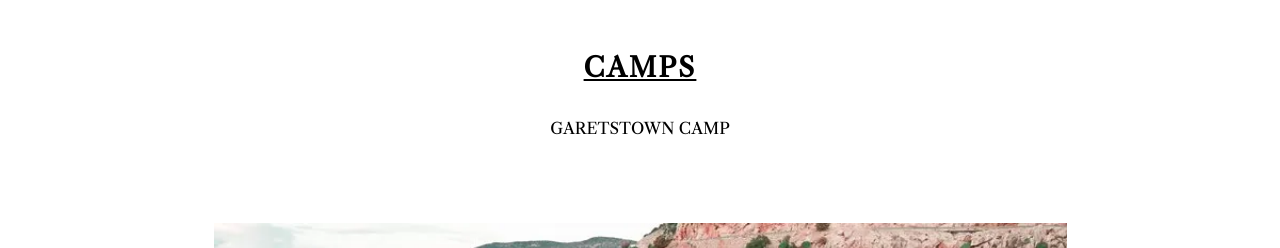
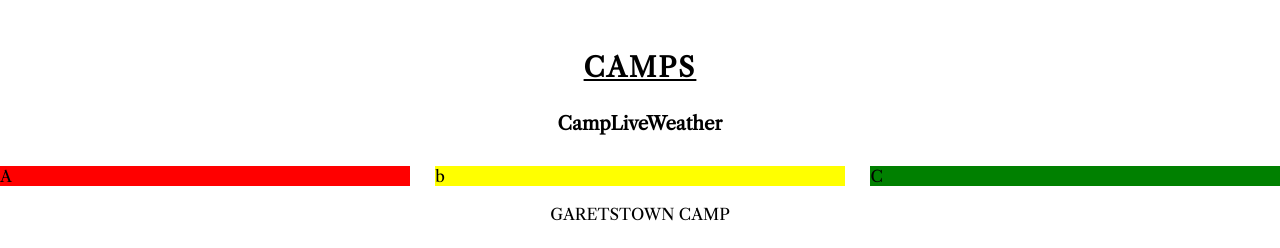
Before and after one commit to rockroman/Basic-react-pp1, a React (Vite) app: page / in a window 1280 px wide. Shown: the part 3996-4244 px from the top of the page. Built offline with nearby package versions, Linux system fonts and the light colour scheme; no server answers; a web font is replaced by a local one.

Commit message:
set up structure for live camp weather component

```diff
--- a/src/App.css
+++ b/src/App.css
@@ -1259,3 +1259,34 @@ h3 > span {
     font-size: 1.75rem;
   }
 }
+
+/* live weather styles */
+
+.live-container {
+  display: flex;
+  flex-direction: column;
+}
+
+@media screen and (min-width: 768px) {
+  .live-container {
+    display: grid;
+    grid-template-columns: 1fr 1fr 1fr;
+    grid-gap: 2%;
+  }
+}
+
+.camp-weather1 {
+  background-color: red;
+  margin-bottom: 3%;
+  margin-top: 3%;
+}
+.camp-weather2 {
+  background-color: yellow;
+  margin-bottom: 3%;
+  margin-top: 3%;
+}
+.camp-weather3 {
+  background-color: green;
+  margin-bottom: 3%;
+  margin-top: 3%;
+}
--- /dev/null
+++ b/src/components/camps/CampLiveWeather.jsx
@@ -0,0 +1,13 @@
+const CampLiveWeather = () => {
+  return (
+    <div>
+      <h3 className="custom-color">CampLiveWeather</h3>
+      <section className="live-container">
+        <div className="camp-weather1">A</div>
+        <div className="camp-weather2">b</div>
+        <div className="camp-weather3">C</div>
+      </section>
+    </div>
+  );
+};
+export default CampLiveWeather;
--- a/src/components/camps/Camps.jsx
+++ b/src/components/camps/Camps.jsx
@@ -1,3 +1,4 @@
+import CampLiveWeather from "./CampLiveWeather";
 import CampSLides from "./CampSLides";
 import SlidesNav from "./SlidesNav";
 
@@ -7,6 +8,7 @@ const Camps = () => {
       <h3 id="camp" className="section-title custom-color">
         CAMPS
       </h3>
+      <CampLiveWeather />
       <section className="carousel" aria-label="carousel" tabIndex="0">
         <CampSLides />
         <SlidesNav />
```
